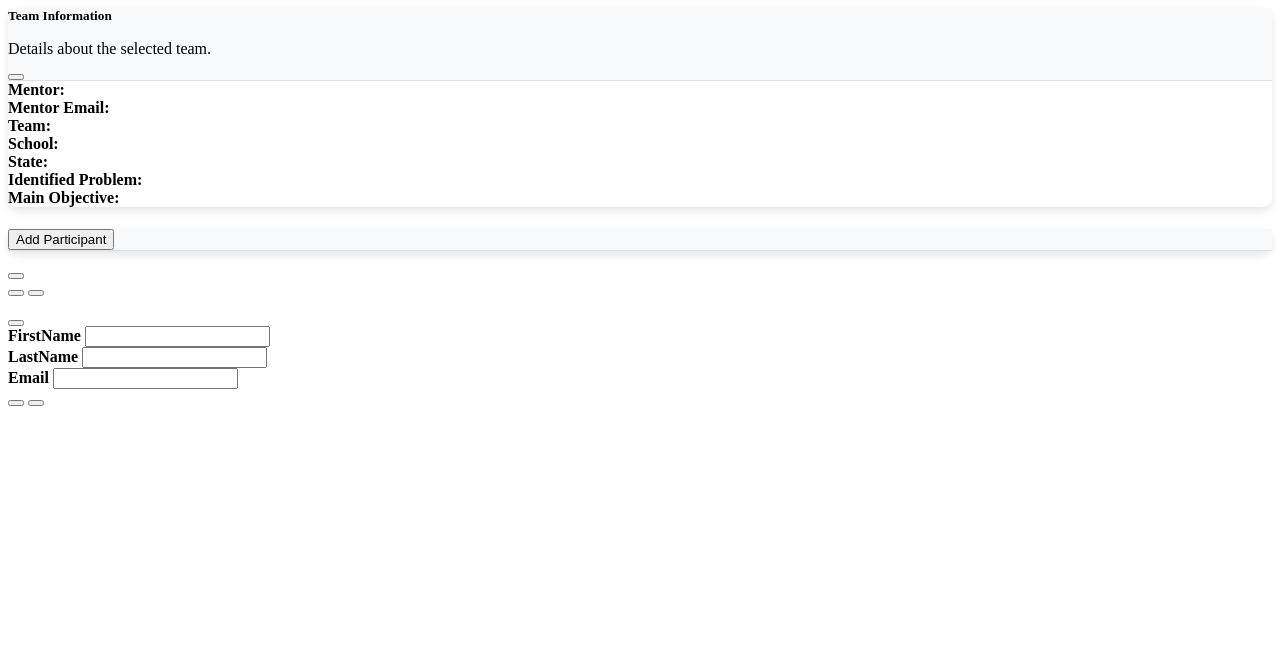
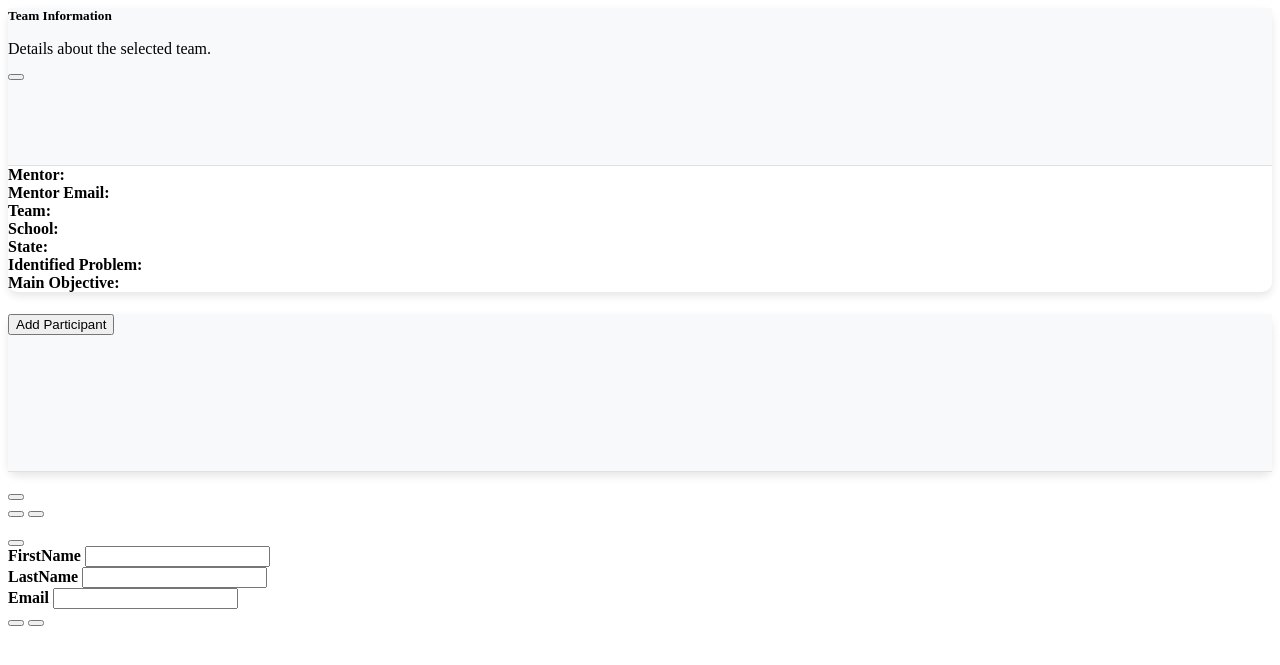
Before and after one commit to raidolContreras/mml_2024, a PHP site: page /pages/team/teacherTeam.php in a window 1280 px wide. Shown: the top 665 px of the page. Run offline with PHP 8.4, Linux system fonts and the light colour scheme.

Commit message:
Update teacherTeam.php

```diff
--- a/view/pages/team/teacherTeam.php
+++ b/view/pages/team/teacherTeam.php
@@ -120,6 +120,7 @@
     .card-header {
         background-color: #f8f9fa;
         border-bottom: 1px solid #dee2e6;
+        min-height: 20%;
     }
     .card-title {
         margin-bottom: 0;
```
